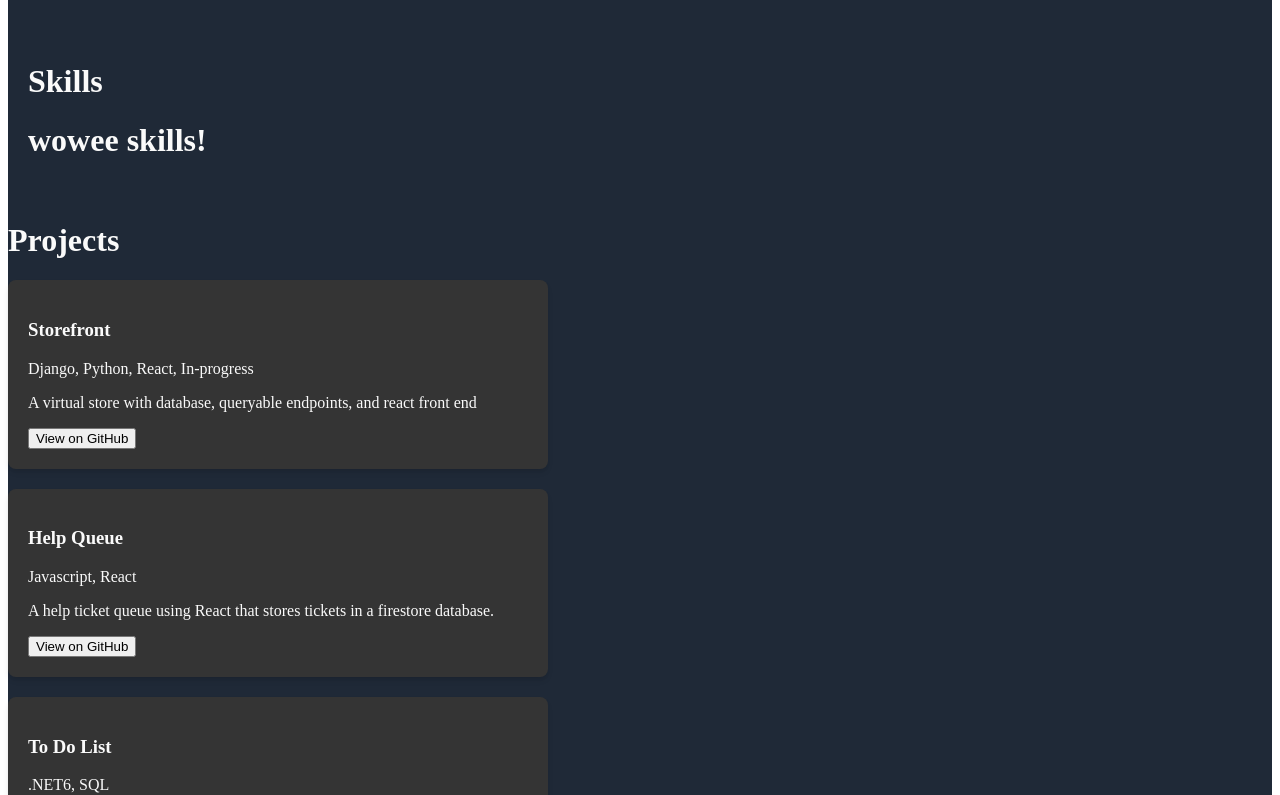
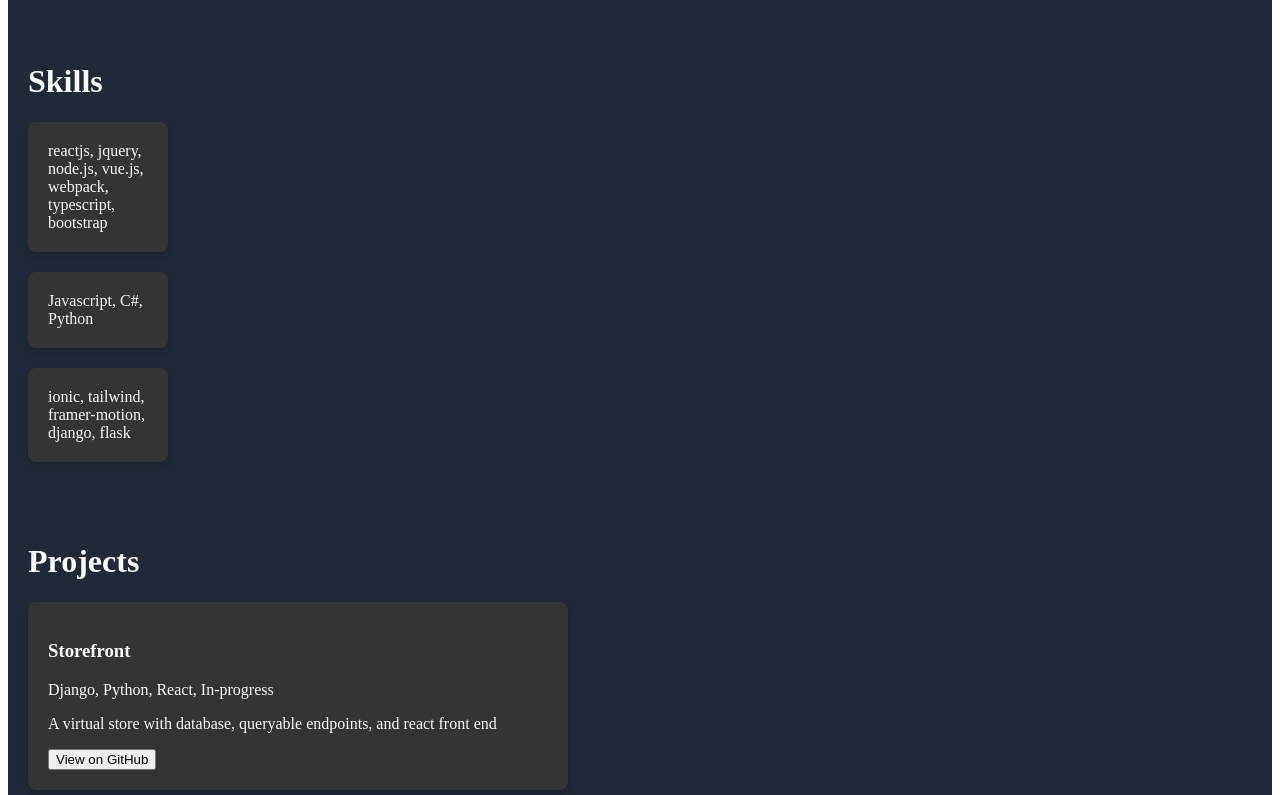
Before and after one commit to alexiusvdt/profile, a React (Create React App) app: page /projects in a window 1280 px wide. Shown: the part 428-1223 px from the top of the page. Built offline with nearby package versions, Linux system fonts and the light colour scheme.

Commit message:
WIP: add animation, begin work on skills section

```diff
--- a/package.json
+++ b/package.json
@@ -15,6 +15,7 @@
     "@testing-library/react": "^13.4.0",
     "@testing-library/user-event": "^13.5.0",
     "@types/three": "^0.152.1",
+    "aos": "^2.3.4",
     "bootstrap": "^5.2.3",
     "cors": "^2.8.5",
     "framer-motion": "^10.2.3",
--- a/src/assets/main.css
+++ b/src/assets/main.css
@@ -177,3 +177,14 @@ border-radius: 50%;
   box-shadow: 0 4px 6px -1px rgba(0, 0, 0, 0.1), 0 2px 4px -1px rgba(0, 0, 0, 0.06);
   margin-bottom: 20px;
 }
+
+/* skills */
+
+.skill-card {
+  width: 100px;
+  padding: 20px;
+  background-color: #343434;
+  border-radius: 8px;
+  box-shadow: 0 4px 6px -1px rgba(0, 0, 0, 0.1), 0 2px 4px -1px rgba(0, 0, 0, 0.06);
+  margin-bottom: 20px;
+}
--- a/src/components/App.js
+++ b/src/components/App.js
@@ -5,8 +5,9 @@ import ContactMe from "./ContactMe";
 import Projects from "./Projects";
 import Navbar from "./Navbar";
 import Skills from "./Skills";
-// Scrolling
-// import * as Scroll from 'react-scroll';
+import Aos from "aos";
+import 'aos/dist/aos.css'
+
 // import { Link, Button, Element, Events, animateScroll as scroll, scrollSpy, scroller } from 'react-scroll'
 // testing
 // import Section from "./Section";
@@ -20,6 +21,29 @@ const App = () => {
   function toggleDarkMode() {
     setDarkMode(prevDarkMode => !prevDarkMode)
 }
+
+  Aos.init({
+    // Global settings:
+    disable: false, // accepts following values: 'phone', 'tablet', 'mobile', boolean, expression or function
+    startEvent: 'DOMContentLoaded', // name of the event dispatched on the document, that AOS should initialize on
+    initClassName: 'aos-init', // class applied after initialization
+    animatedClassName: 'aos-animate', // class applied on animation
+    useClassNames: false, // if true, will add content of `data-aos` as classes on scroll
+    disableMutationObserver: false, // disables automatic mutations' detections (advanced)
+    debounceDelay: 50, // the delay on debounce used while resizing window (advanced)
+    throttleDelay: 99, // the delay on throttle used while scrolling the page (advanced)
+
+
+    // Settings that can be overridden on per-element basis, by `data-aos-*` attributes:
+    offset: 120, // offset (in px) from the original trigger point
+    delay: 0, // values from 0 to 3000, with step 50ms
+    duration: 400, // values from 0 to 3000, with step 50ms
+    easing: 'ease', // default easing for AOS animations
+    once: false, // whether animation should happen only once - while scrolling down
+    mirror: false, // whether elements should animate out while scrolling past them
+    anchorPlacement: 'top-bottom', // defines which position of the element regarding to window should trigger the animation
+
+  });
 
   return (
     <div className={`h-full w-full mx-auto py-2
--- a/src/components/ContactMe.js
+++ b/src/components/ContactMe.js
@@ -44,17 +44,17 @@ function ContactMe({ title, subtitle, dark, id }) {
     <>
     <Toaster position="top-center" />
       <div className={"section" + (dark ? " section-dark" : "")}>
-          <div className="project-card-container" id={id}>
+          <div className="section-content" id={id}>
           < h1>{title}</h1>
           <div>
-            <h3 className="text-center text-white box-border px-10 pb-10 pt-25">Hey, drop me a line!</h3>
-            <div className="w-96 mx-auto text-white">
+            <h3 className="text-center box-border px-10 pb-10 pt-25">Hey, drop me a line!</h3>
+            <div className="w-96 mx-auto">
               <form className="flex flex-col items-start w-full text-base" ref={form} onSubmit={sendEmail}>
                 <input className="w-full h-9 px-3 text-black rounded-md border border-gray-300 focus:border-teal-500 focus:ring-1 focus:ring-teal-500" type="text" placeholder="Enter your email" name="user_email" />
                 <input className="w-full h-9 px-3 text-black rounded-md border border-gray-300 focus:border-teal-500 focus:ring-1 focus:ring-teal-500" type="text" placeholder="Enter your name" name="user_name" />
                 <textarea className="w-full h-32 px-3 py-2 mt-2 text-black rounded-md border border-gray-300 focus:border-teal-500 focus:ring-1 focus:ring-teal-500" placeholder="Enter your message" name="message" />
                 {/* eslint-disable-next-line jsx-a11y/control-has-associated-label */}
-                <button className="mt-4 cursor-pointer bg-orange-500 text-white py-2 px-4 rounded" type="submit" disabled={isLoading}>{isLoading ? 'Sending...' : 'Send it!'}</button>
+                <button className="mt-4 cursor-pointer bg-orange-500 py-2 px-4 rounded" type="submit" disabled={isLoading}>{isLoading ? 'Sending...' : 'Send it!'}</button>
               </form>
             </div>
           </div>
--- a/src/components/Projects.js
+++ b/src/components/Projects.js
@@ -39,9 +39,9 @@ import { Tilt } from 'react-tilt';
 function Projects({ title, subtitle, dark, id }) {
   return (
     <div className={"section" + (dark ? " section-dark" : "")}>
-      <div className="flex justify-center items-center h-screen" id={id}>
+      <div className="section-content" id={id}>
       <h1>{title}</h1>
-        <div className="flex flex-wrap justify-center items-center">
+        <div className="">
         {projects.map(renderCard)}
         </div>
       </div>
--- a/src/components/Skills.js
+++ b/src/components/Skills.js
@@ -1,16 +1,31 @@
 /* eslint-disable  */
 import React from 'react';
+import { skills } from '../config';
+import Aos from 'aos';
+
+const renderTile = (skills) => {
+  const i = skills.index;
+
+  return (
+    <>
+    <div data-aos="flip-left" className='skill-card'>{skills.libraries}</div>
+    <div data-aos="flip-left" className='skill-card'>{skills.languages}</div>
+    <div data-aos="flip-left" className='skill-card'>{skills.frameworks}</div>
+    </>
+  );
+};
 
 function Skills({ title, subtitle, dark, id }) {
   return(
   <div className={"section" + (dark ? " section-dark" : "")}>
     <div className="section-content" id={id}>
     <h1>{title}</h1>
-      <h1> wowee skills!</h1>
+    <div className="">
+        {skills.map(renderTile)}
+        </div>
     </div>
   </div>
   )
 }
-// this should be a huge word cloud or list of frameworks/libs/etc to brag about
 
 export default Skills
--- a/src/config.js
+++ b/src/config.js
@@ -48,4 +48,12 @@ module.exports = {
       features: '.NET6, SQL',
     },
   ],
+
+  skills: [
+    {
+      languages: 'Javascript, C#, Python',
+      frameworks: 'ionic, tailwind, framer-motion, django, flask',
+      libraries: 'reactjs, jquery, node.js, vue.js, webpack, typescript, bootstrap',
+    },
+  ],
 };
```
Also changed, not shown: 1 other file (tests, documents, lock files or other folders).
